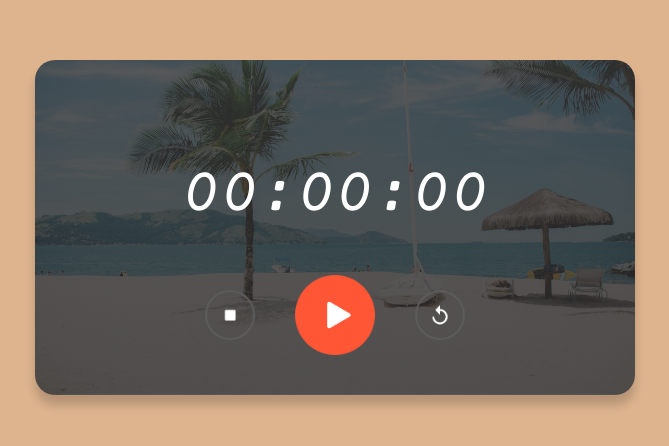
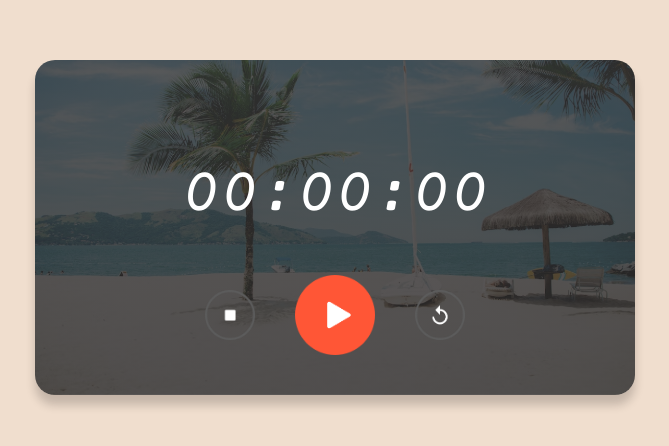
Before and after one commit to rinsha-aish/Stopwatch, a plain HTML site: page index.html in a window 1280 px wide. Shown: the part 140-586 px from the top of the page, without its empty margins (305-974 px from the left). Drawn offline with nearby package versions, Linux system fonts and the light colour scheme.

Commit message:
final_commit

```diff
--- a/styles.css
+++ b/styles.css
@@ -1,7 +1,7 @@
 @import url("https://fonts.googleapis.com/css2?family=Courier+Prime:ital@1&display=swap");
 
 body {
-  background: #ddb48e;
+  background: #f0dece;
   font-family: "Courier Prime", monospace;
 }
 .stopwatch {
```
